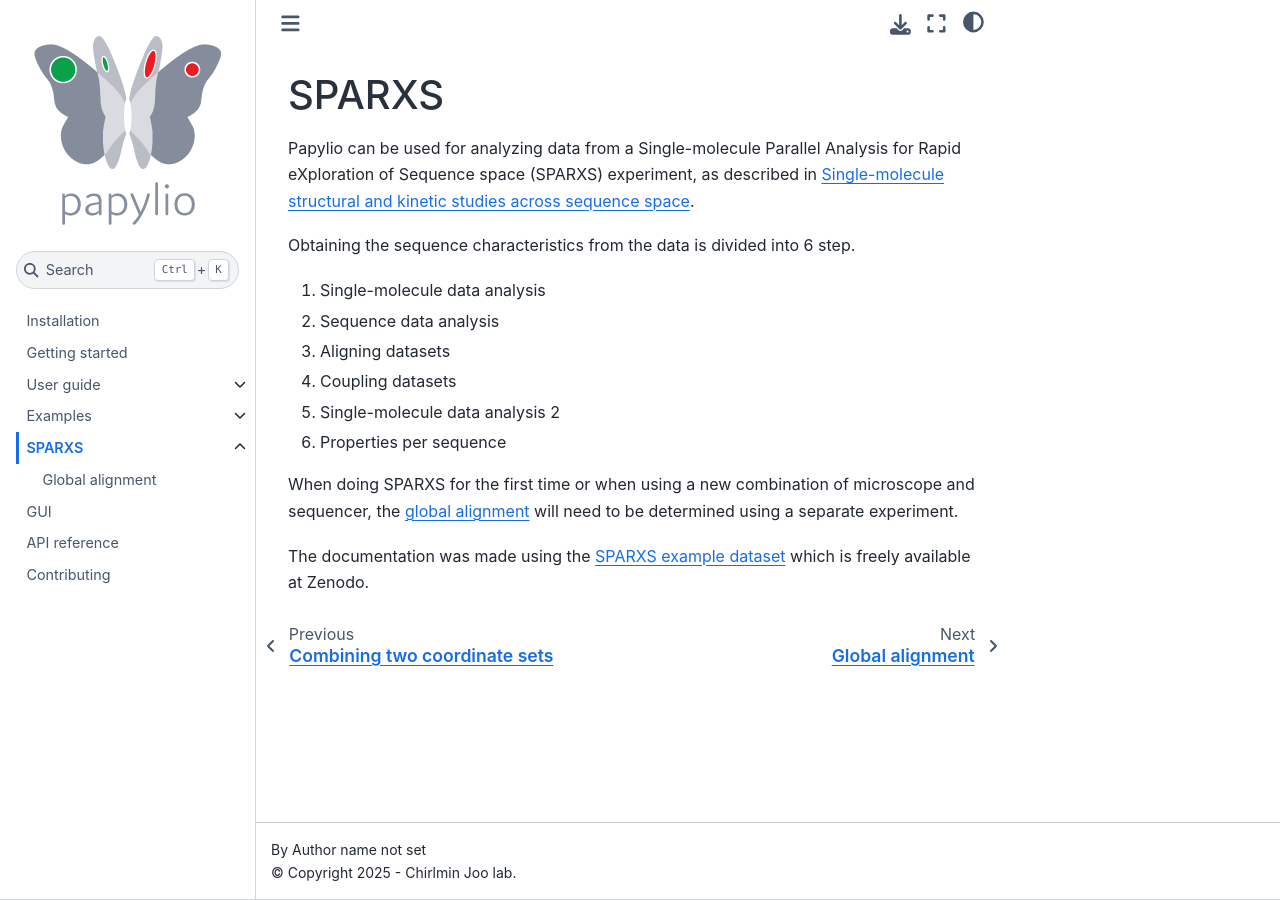
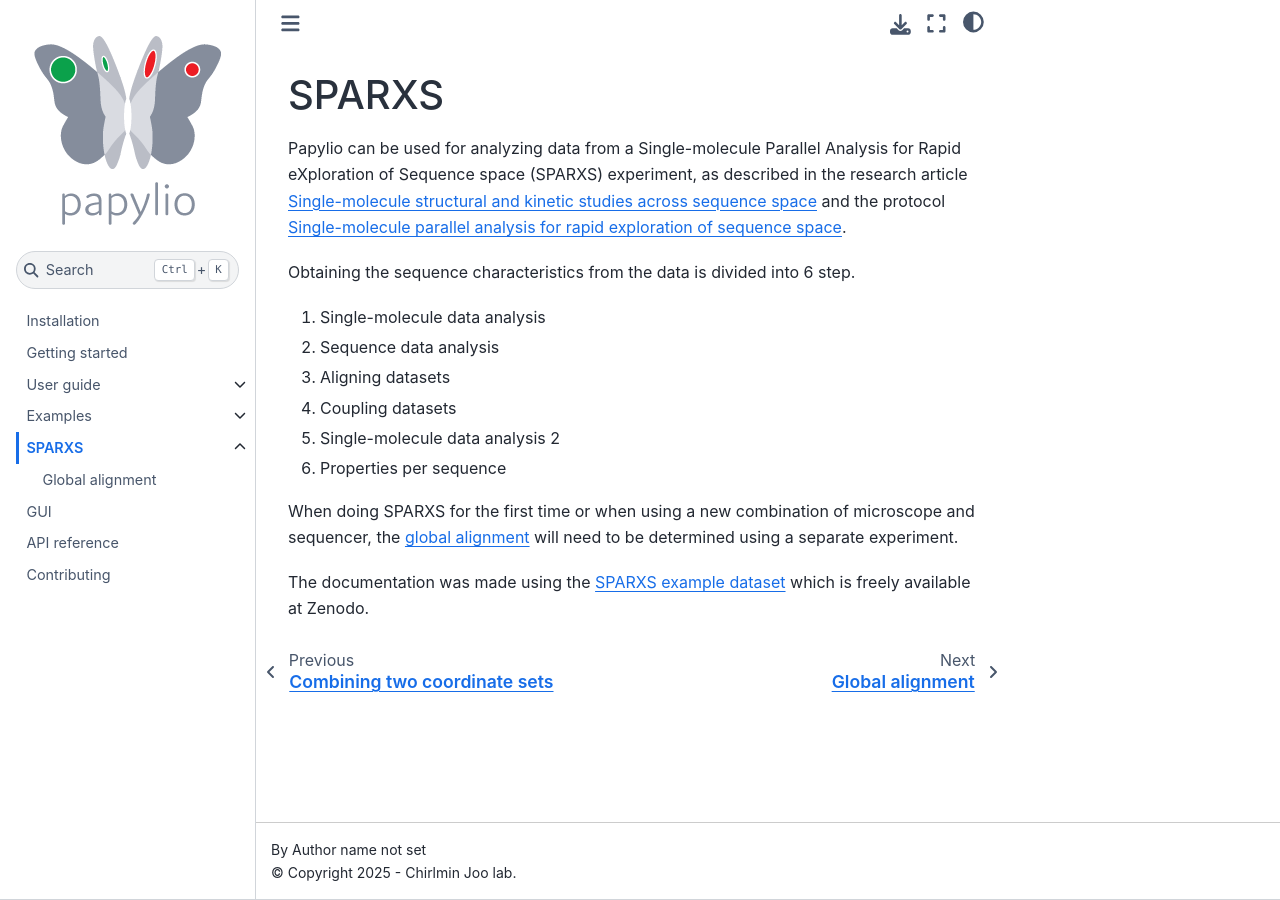
Before and after one commit to jacobkers/papylio_kers, a Sphinx documentation site: the page built from docs/SPARXS/index.rst, in a window 1280 px wide. Built offline with Sphinx 7.4.7 and the Sphinx Book theme 1.1.4, drawn with Linux system fonts in a browser that asks for light colours; pages that are not in the unit, such as notebooks, are missing from menus; the version number could not be read and is left out.

Commit message:
Add example dataset and protocol paper to docs
Fixes #21

```diff
--- a/docs/SPARXS/index.rst
+++ b/docs/SPARXS/index.rst
@@ -1,7 +1,9 @@
 SPARXS
 ======
 
-Papylio can be used for analyzing data from a Single-molecule Parallel Analysis for Rapid eXploration of Sequence space (SPARXS) experiment, as described in `Single-molecule structural and kinetic studies across sequence space`_.
+Papylio can be used for analyzing data from a Single-molecule Parallel Analysis for Rapid eXploration of Sequence space (SPARXS) experiment,
+as described in the research article `Single-molecule structural and kinetic studies across sequence space`_ and
+the protocol `Single-molecule parallel analysis for rapid exploration of sequence space`_.
 
 Obtaining the sequence characteristics from the data is divided into 6 step.
 
@@ -31,4 +33,6 @@
 
 .. _Single-molecule structural and kinetic studies across sequence space: https://www.science.org/doi/10.1126/science.adn5968
 
+.. _Single-molecule parallel analysis for rapid exploration of sequence space: https://www.nature.com/articles/s41596-025-01196-y
+
 .. _SPARXS example dataset: https://doi.org/10.5281/zenodo.13841177
--- a/docs/index.rst
+++ b/docs/index.rst
@@ -20,6 +20,12 @@
 - Kinetic parameter extraction
 - SPARXS analysis
 
+Example dataset
+---------------
+
+An `example dataset`_ is freely availabe on Zenodo.
+
+.. _example dataset: https://doi.org/10.5281/zenodo.14997235
 
 .. toctree::
     :maxdepth: 2
```
